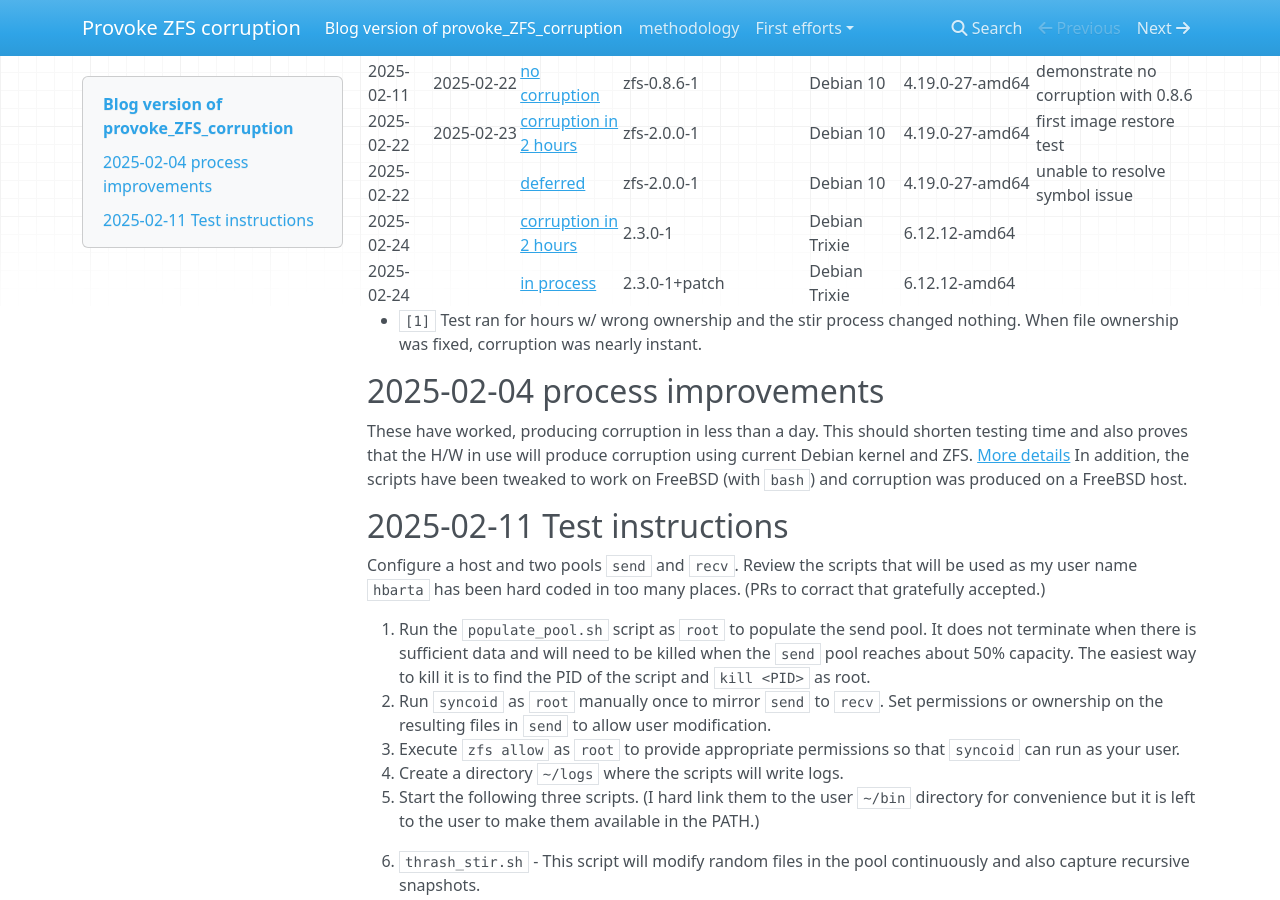
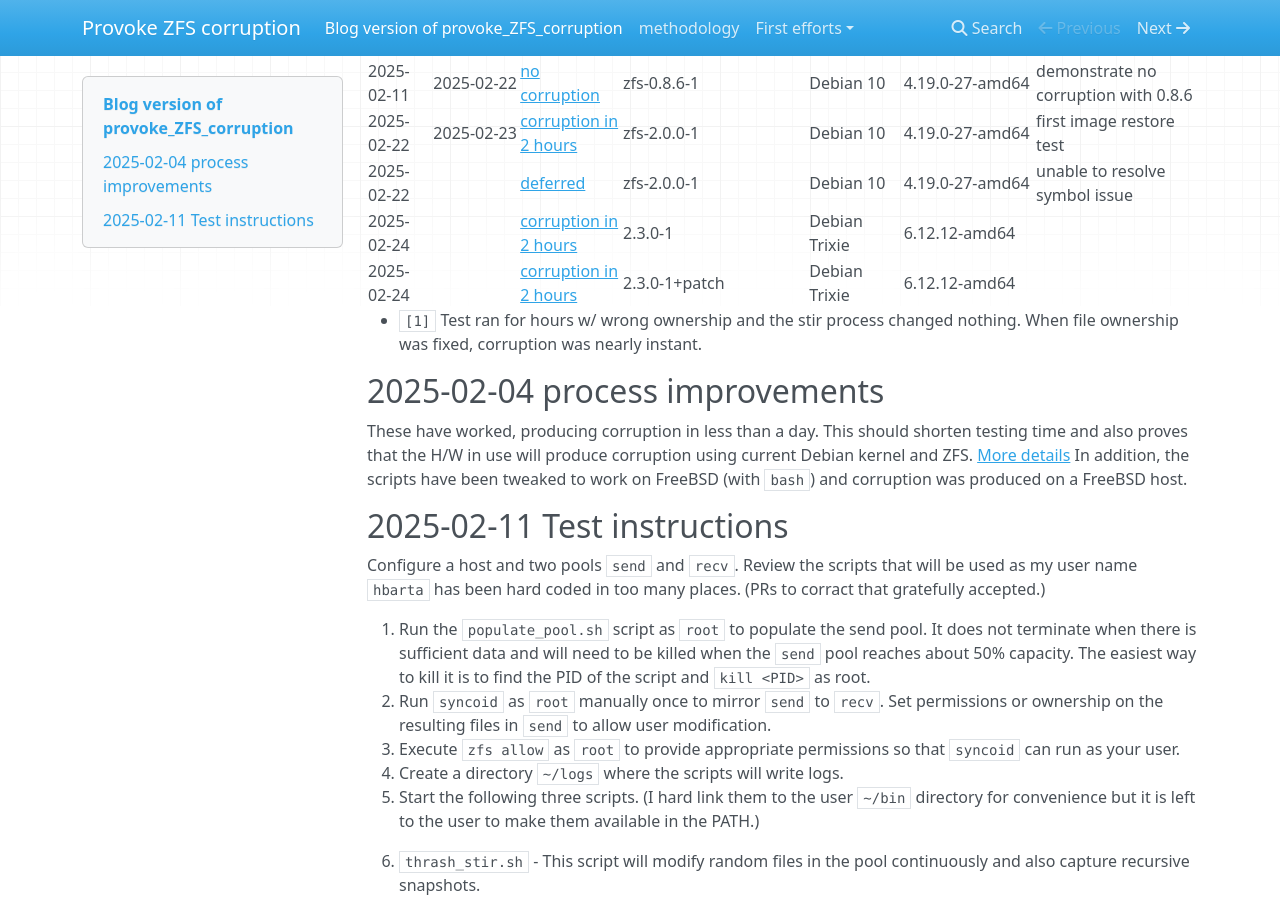
Before and after one commit to HankB/provoke_ZFS_corruption, an MkDocs documentation site: the page built from docs/index.md, in a window 1280 px wide and 900 px high, scrolled down 576 px. Built offline with MkDocs 1.6.1, drawn with Linux system fonts in a browser that asks for light colours; nearby versions of some CDN libraries.

Commit message:
corruption in 2 hours

```diff
--- a/docs/index.md
+++ b/docs/index.md
@@ -18,7 +18,7 @@ Directory of tests starting with preliminary exploration.
 |2025-02-22|2025-02-23|[corruption in 2 hours](./tests/2025-02-22_Linux_Buster_2.0.0_local_build/results.md)|zfs-2.0.0-1|Debian 10|4.19.0-27-amd64|first image restore test|
 |2025-02-22||[deferred](./tests/2025-02-23_Linux_Buster_2.0.0_patched/setup.md)|zfs-2.0.0-1|Debian 10|4.19.0-27-amd64|unable to resolve symbol issue|
 |2025-02-24||[corruption in 2 hours](./tests/2025-02-23_Linux_Bookworm_Trixie_2.3.0/results.md)|2.3.0-1|Debian Trixie|6.12.12-amd64
-|2025-02-24||[in process](./tests/2025-02-24_Linux_Trixie_2.3.0_patched/setup.md)|2.3.0-1+patch|Debian Trixie|6.12.12-amd64	||
+|2025-02-24||[corruption in 2 hours](./tests/2025-02-24_Linux_Trixie_2.3.0_patched/results.md)|2.3.0-1+patch|Debian Trixie|6.12.12-amd64	||
 
 * `[1]` Test ran for hours w/ wrong ownership and the stir process changed nothing. When file ownership was fixed, corruption was nearly instant.
 
```
Also changed, not shown: 3 other files.
